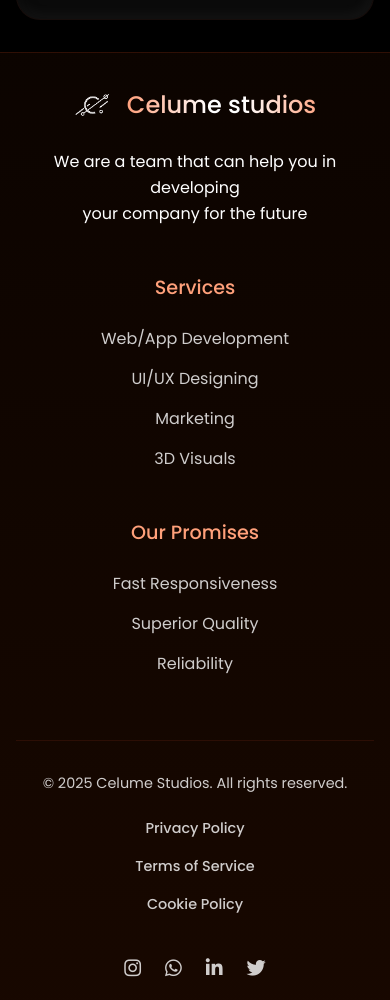
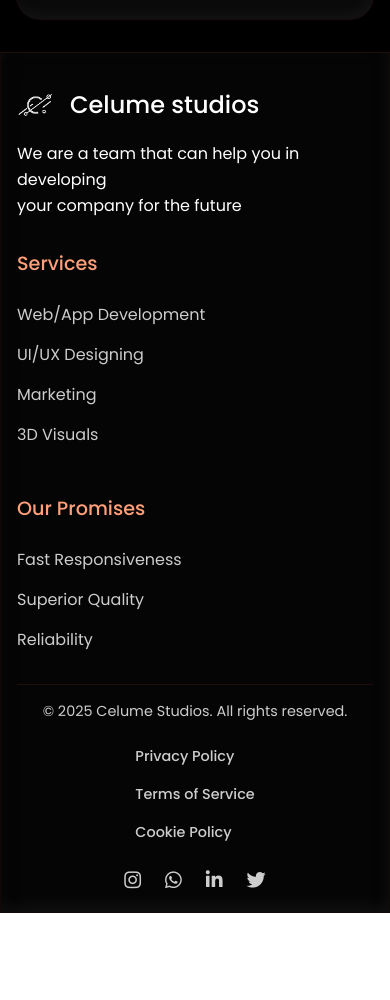
Before and after one commit to Celume-Studios/celume, a React (Vite) app: page / in a window 390 px wide. Shown: the part 4753-5753 px from the top of the page. After the commit the page ends 5666 px from the top, so only its background shows below. Built offline with nearby package versions, Linux system fonts and the light colour scheme.

Commit message:
Footer completed

```diff
--- a/src/styles/Footer.css
+++ b/src/styles/Footer.css
@@ -1,9 +1,17 @@
 @import url('https://fonts.googleapis.com/css2?family=Poppins:wght@300;400;500;600;700&display=swap');
 
 .footer {
-    background: linear-gradient(to bottom, rgba(59, 19, 0, 0.2), rgba(59, 19, 0, 0.4));
+    /* background: linear-gradient(to bottom, rgba(59, 19, 0, 0.2), rgba(59, 19, 0, 0.4)); */
+    background: rgba(26, 26, 26, 0.2);
+    backdrop-filter: blur(12px);
+    -webkit-backdrop-filter: blur(12px);
+    border: 1px solid rgba(255, 87, 51, 0.05);
+    box-shadow:
+        0 8px 32px 0 rgba(0, 0, 0, 0.2),
+        -2px -5px 15px 0px rgba(255, 255, 255, 0.05) inset,
+        2px 5px 15px 0px rgba(0, 0, 0, 0.5) inset;
     color: white;
-    padding: 4rem 2rem 2rem;
+    padding: 2rem 2rem 2rem;
     font-family: 'Poppins', sans-serif;
     border-top: 1px solid rgba(255, 87, 51, 0.1);
     position: relative;
@@ -21,7 +29,7 @@
     display: flex;
     justify-content: space-between;
     gap: 4rem;
-    padding-bottom: 4rem;
+    padding-bottom: 3rem;
 }
 
 .footer-left {
@@ -32,7 +40,7 @@
     display: flex;
     align-items: center;
     gap: 1rem;
-    margin-bottom: 1.5rem;
+    margin-bottom: 1rem;
 }
 
 .footer-logo img {
@@ -43,7 +51,8 @@
 .footer-logo span {
     font-size: 1.5rem;
     font-weight: 500;
-    background: linear-gradient(91deg, #FFA380 1.74%, #FFF 43.71%, #FFF 61.62%, #FFA380 102.48%) ;
+    /* background: linear-gradient(91deg, #FFA380 1.74%, #FFF 43.71%, #FFF 61.62%, #FFA380 102.48%) ; */
+    background-color: #ffffff;
     background-clip: text;
     -webkit-background-clip: text;
     -webkit-text-fill-color: transparent;
@@ -59,7 +68,7 @@
     flex: 2;
     display: flex;
     justify-content: space-around;
-    gap: 4rem;
+    gap: 2rem;
 }
 
 .footer-section h3 {
@@ -83,7 +92,7 @@
 
 .footer-bottom {
     border-top: 1px solid rgba(255, 87, 51, 0.1);
-    padding-top: 2rem;
+    padding-top: 1rem;
 }
 
 .footer-bottom-content {
@@ -134,13 +143,13 @@
 /* Mobile Styles */
 @media (max-width: 768px) {
     .footer {
-        padding: 3rem 1.5rem 1.5rem;
+        padding: 2rem 2rem 1rem;
     }
 
     .footer-content {
         flex-direction: column;
-        gap: 3rem;
-        padding-bottom: 3rem;
+        gap: 2rem;
+        padding-bottom: 1rem;
     }
 
     .footer-center {
@@ -151,17 +160,18 @@
     .footer-bottom-content {
         flex-direction: column;
         gap: 1.5rem;
-        text-align: center;
+        text-align: left;
     }
 
     .footer-links {
         flex-direction: column;
         gap: 1rem;
-        align-items: center;
+        align-items: left;
+        text-align: left;
     }
 
     .social-links {
-        margin-top: 1rem;
+        margin-top: 0.5rem;
     }
 }
 
@@ -172,14 +182,31 @@
     }
 
     .footer-logo {
-        justify-content: center;
+        justify-content: left;
     }
 
     .footer-description {
-        text-align: center;
+        text-align: left;
     }
 
     .footer-section {
-        text-align: center;
+        text-align: left;
+    }
+
+    .footer-bottom-content {
+        flex-direction: column;
+        gap: 1.5rem;
+        text-align: left;
+    }
+
+    .footer-links {
+        flex-direction: column;
+        gap: 1rem;
+        align-items: left;
+        text-align: left;
+    }
+
+    .social-links {
+        margin-top: 0rem;
     }
 }
```
